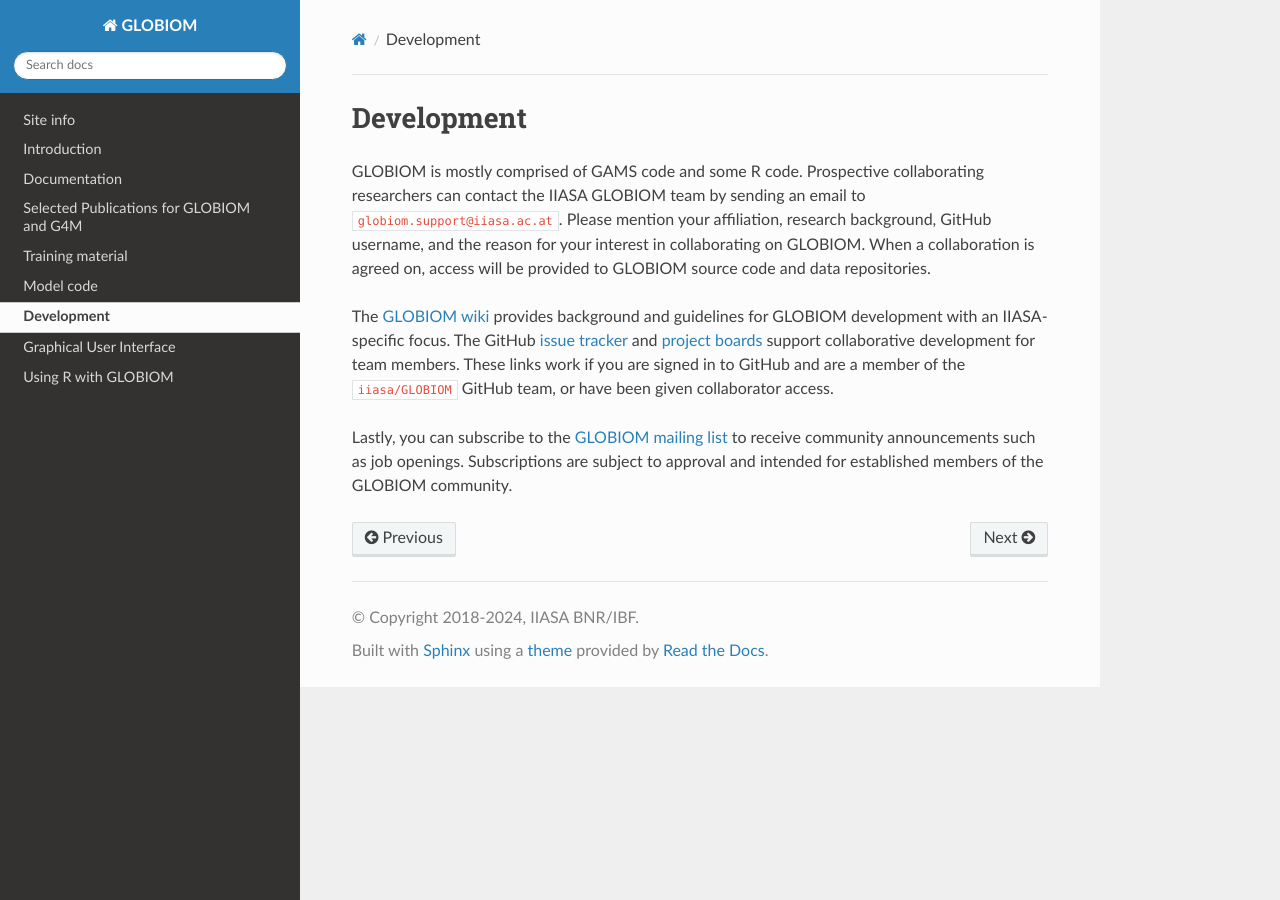
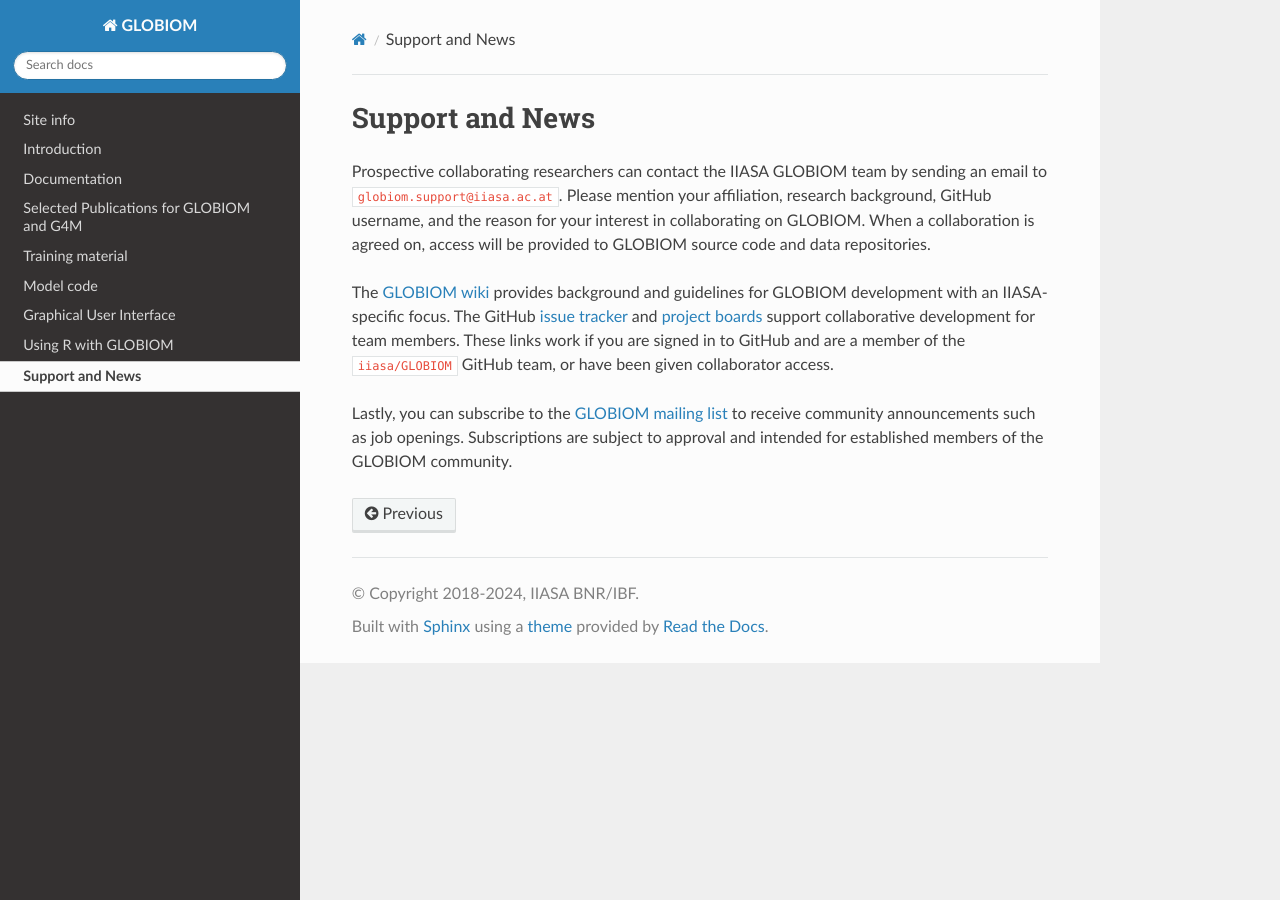
Before and after one commit to iiasa/GLOBIOM_doc, a Sphinx documentation site: the page built from source/support_and_news.rst, in a window 1280 px wide. Built offline with Sphinx 7.4.7 and the Read the Docs theme 3.1.0, drawn with Linux system fonts in a browser that asks for light colours; pages that are not in the unit, such as notebooks, are missing from menus.

Commit message:
Add 'Support and News; page
Revised from the now defunct 'Development' page with additional
information on the mailing list.

```diff
--- a/source/development.rst
+++ b/source/support_and_news.rst
@@ -1,6 +1,6 @@
-Development
-===========
-GLOBIOM is mostly comprised of GAMS code and some R code. Prospective collaborating researchers can contact the IIASA GLOBIOM team by sending an email to ``globiom.support@iiasa.ac.at``. Please mention your affiliation, research background, GitHub username, and the reason for your interest in collaborating on GLOBIOM. When a collaboration is agreed on, access will be provided to GLOBIOM source code and data repositories.
+Support and News
+================
+Prospective collaborating researchers can contact the IIASA GLOBIOM team by sending an email to ``globiom.support@iiasa.ac.at``. Please mention your affiliation, research background, GitHub username, and the reason for your interest in collaborating on GLOBIOM. When a collaboration is agreed on, access will be provided to GLOBIOM source code and data repositories.
 
 The `GLOBIOM wiki <https://github.com/iiasa/GLOBIOM/wiki>`_ provides background and guidelines for GLOBIOM development with an IIASA-specific focus. The GitHub `issue tracker <https://github.com/iiasa/GLOBIOM/issues>`_ and `project boards <https://github.com/iiasa/GLOBIOM/projects>`_ support collaborative development for team members. These links work if you are signed in to GitHub and are a member of the ``iiasa/GLOBIOM`` GitHub team, or have been given collaborator access.
 
--- a/source/toc.rst
+++ b/source/toc.rst
@@ -7,7 +7,7 @@
    publications
    training_material
    model_code
-   development
    GUI
    R
    source_tree
+   support_and_news
```
